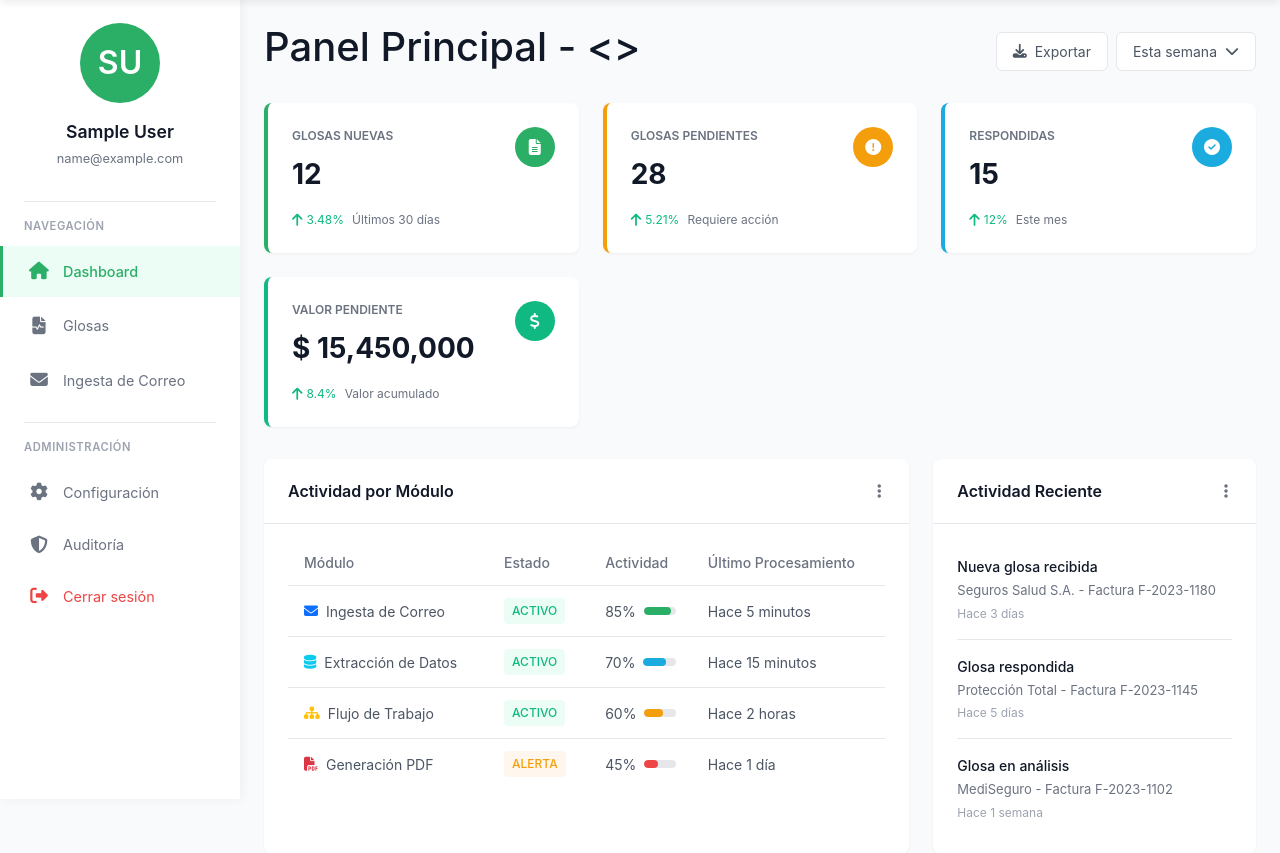
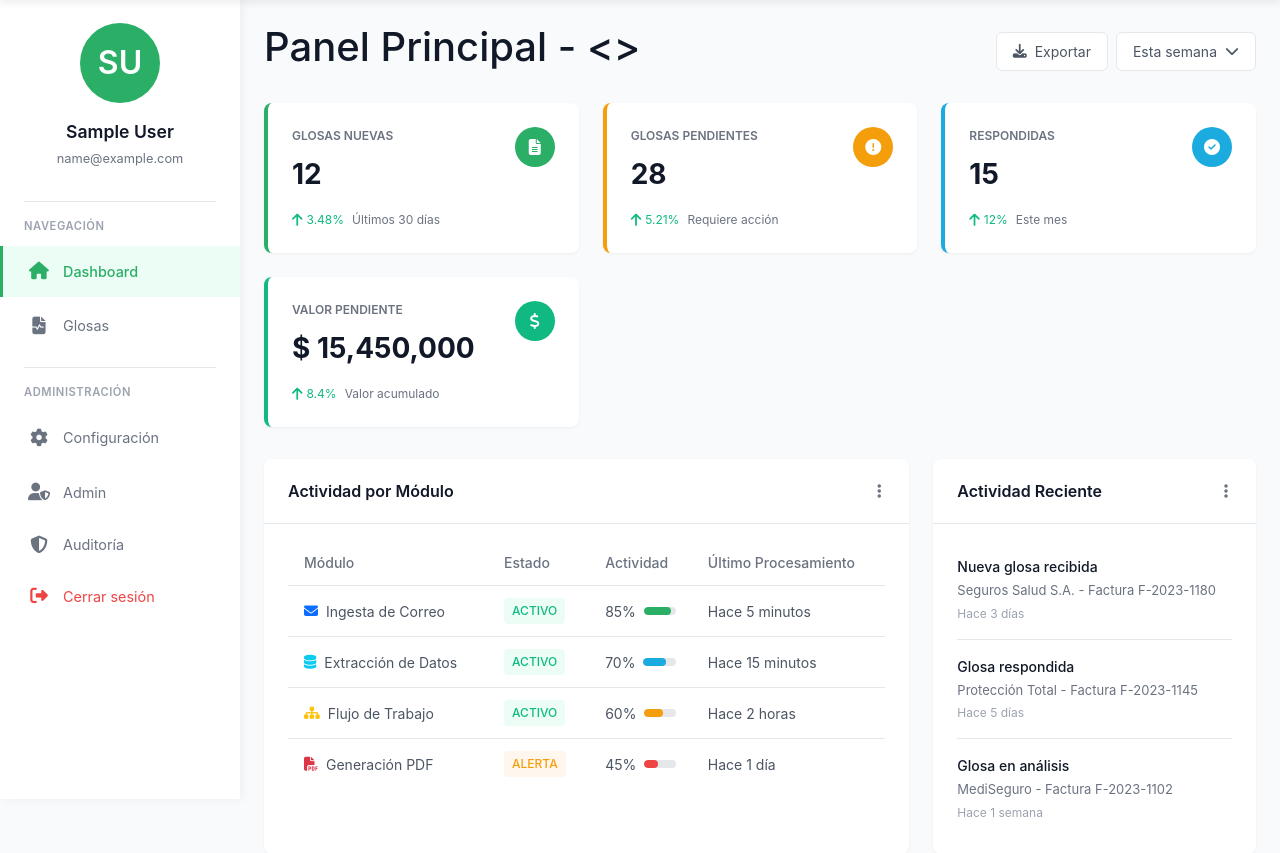
Before and after one commit to jfbm74/zentraflow2, a Django app: page /dashboard/ in a window 1280 px wide. Shown: the part 61-914 px from the top of the page. Run offline with Django 5.2, Linux system fonts and the light colour scheme; the visitor is signed in with stand-in values (Sample User, id 1); parts of the project's set-up code (start-up, migrations or seed data) failed here and were passed over; some libraries are stand-ins or nearby versions.

Commit message:
Delete ingesta correo menu, add Admin link

```diff
--- a/templates/components/sidebar.html
+++ b/templates/components/sidebar.html
@@ -35,41 +35,6 @@
                     <span class="sidebar-menu-text">Glosas</span>
                 </a>
             </li>
-
-            <!-- Menú de Ingesta de Correo -->
-            <li class="sidebar-menu-item">
-                <a href="{% url 'ingesta_correo_dashboard' %}" class="sidebar-menu-link {% if active_menu == 'ingesta_correo' %}active{% endif %}" data-tooltip="Ingesta de Correo">
-                    <span class="sidebar-menu-icon"><i class="fas fa-envelope"></i></span>
-                    <span class="sidebar-menu-text">Ingesta de Correo</span>
-                </a>
-                <ul class="sidebar-submenu {% if active_menu == 'ingesta_correo' %}show{% endif %}">
-
-                    <li class="sidebar-menu-item">
-                        <a href="{% url 'ingesta_programada' %}" class="sidebar-menu-link {% if active_menu == 'ingesta_correo' and active_submenu == 'ingesta_programada' %}active{% endif %}" data-tooltip="Ingesta Programada">
-                            <span class="sidebar-menu-icon"><i class="fas fa-calendar-alt"></i></span>
-                            <span class="sidebar-menu-text">Ingesta Programada</span>
-                        </a>
-                    </li>
-                    <li class="sidebar-menu-item">
-                        <a href="{% url 'historial_ingesta' %}" class="sidebar-menu-link {% if active_menu == 'ingesta_correo' and active_submenu == 'historial_ingesta' %}active{% endif %}" data-tooltip="Historial de Ingesta">
-                            <span class="sidebar-menu-icon"><i class="fas fa-history"></i></span>
-                            <span class="sidebar-menu-text">Historial de Ingesta</span>
-                        </a>
-                    </li>
-                    <li class="sidebar-menu-item">
-                        <a href="{% url 'ingesta_correo_correos' %}" class="sidebar-menu-link {% if active_menu == 'ingesta_correo' and active_submenu == 'correos' %}active{% endif %}" data-tooltip="Correos Ingesta">
-                            <span class="sidebar-menu-icon"><i class="fas fa-envelope"></i></span>
-                            <span class="sidebar-menu-text">Correos Ingesta</span>
-                        </a>
-                    </li>
-                    <li class="sidebar-menu-item">
-                        <a href="{% url 'ingesta_correo_reglas' %}" class="sidebar-menu-link {% if active_menu == 'ingesta_correo' and active_submenu == 'reglas' %}active{% endif %}" data-tooltip="Reglas de Filtrado">
-                            <span class="sidebar-menu-icon"><i class="fas fa-filter"></i></span>
-                            <span class="sidebar-menu-text">Reglas de Filtrado</span>
-                        </a>
-                    </li>
-                </ul>
-            </li>
         </ul>
 
         <div class="sidebar-divider"></div>
@@ -81,6 +46,12 @@
                 <a href="{% url 'configuracion' %}" class="sidebar-menu-link {% if active_menu == 'configuracion' %}active{% endif %}" data-tooltip="Configuración">
                     <span class="sidebar-menu-icon"><i class="fas fa-cog"></i></span>
                     <span class="sidebar-menu-text">Configuración</span>
+                </a>
+            </li>
+            <li class="sidebar-menu-item">
+                <a href="/admin/" class="sidebar-menu-link {% if active_menu == 'admin' %}active{% endif %}" data-tooltip="Admin" target="_blank">
+                    <span class="sidebar-menu-icon"><i class="fas fa-user-shield"></i></span>
+                    <span class="sidebar-menu-text">Admin</span>
                 </a>
             </li>
             <li class="sidebar-menu-item">
--- a/zentraflow/urls.py
+++ b/zentraflow/urls.py
@@ -22,8 +22,6 @@ urlpatterns = [
     # API endpoints - Change this from "configuracion.api.urls" to "apps.configuracion.api.urls"
     path('api/', include('apps.configuracion.api.urls')),
 
-    # Ingesta de Correo - Añadir estas líneas
-    path('ingesta-correo/', include('apps.ingesta_correo.urls')),
 ]
 
 # Servir archivos estáticos en desarrollo
```
